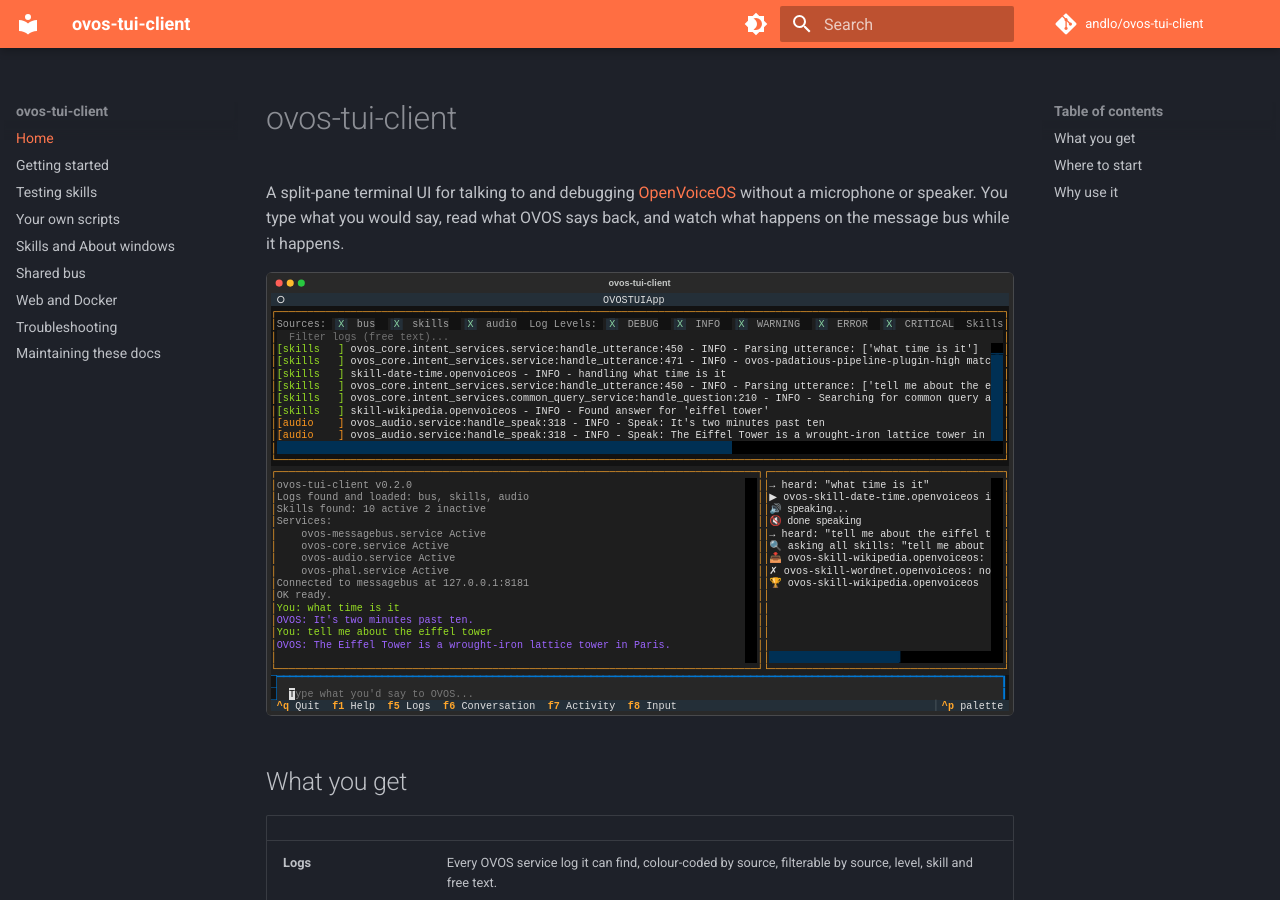
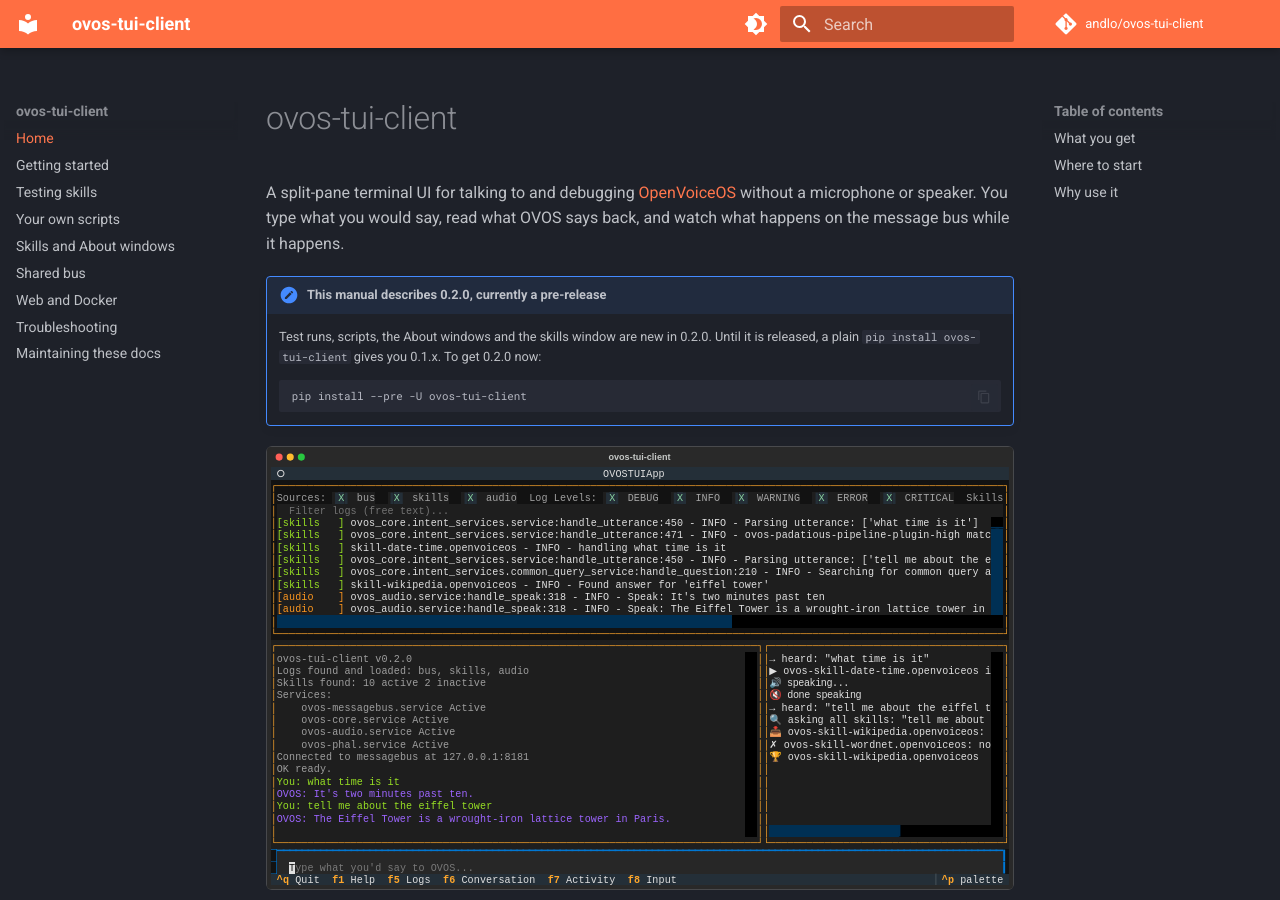
Before and after one commit to andlo/ovos-tui-client, an MkDocs documentation site: the page built from docs/index.md, in a window 1280 px wide and 900 px high. Built offline with MkDocs 1.6.1 and Material for MkDocs 9.7.7, drawn with Linux system fonts in a browser that asks for light colours; comment, search, counter and statistics services are not loaded.

Commit message:
Docs: say the manual describes the 0.2.0 pre-release
Co-Authored-By: Claude Opus 5.5 <noreply@anthropic.com>
Claude-Session: https://claude.ai/code/session_01BVyasRH59afoKGhUrh5WP4

````diff
--- a/docs/index.md
+++ b/docs/index.md
@@ -4,6 +4,15 @@ A split-pane terminal UI for talking to and debugging
 [OpenVoiceOS](https://www.openvoiceos.org/) without a microphone or
 speaker. You type what you would say, read what OVOS says back, and
 watch what happens on the message bus while it happens.
+
+!!! note "This manual describes 0.2.0, currently a pre-release"
+    Test runs, scripts, the About windows and the skills window are new
+    in 0.2.0. Until it is released, a plain `pip install ovos-tui-client`
+    gives you 0.1.x. To get 0.2.0 now:
+
+    ```bash
+    pip install --pre -U ovos-tui-client
+    ```
 
 ![ovos-tui-client with a short conversation](images/overview.svg)
 
````
